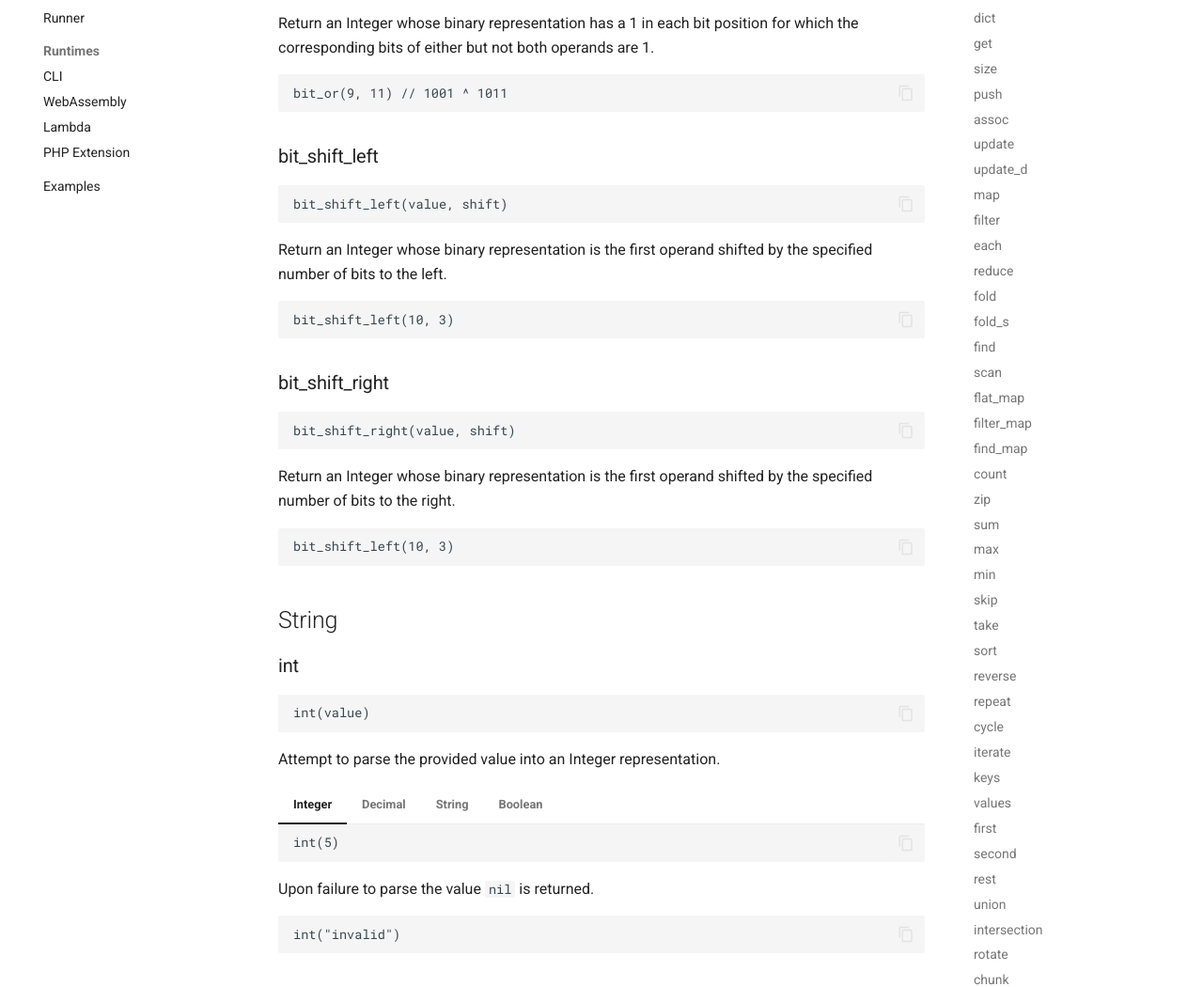
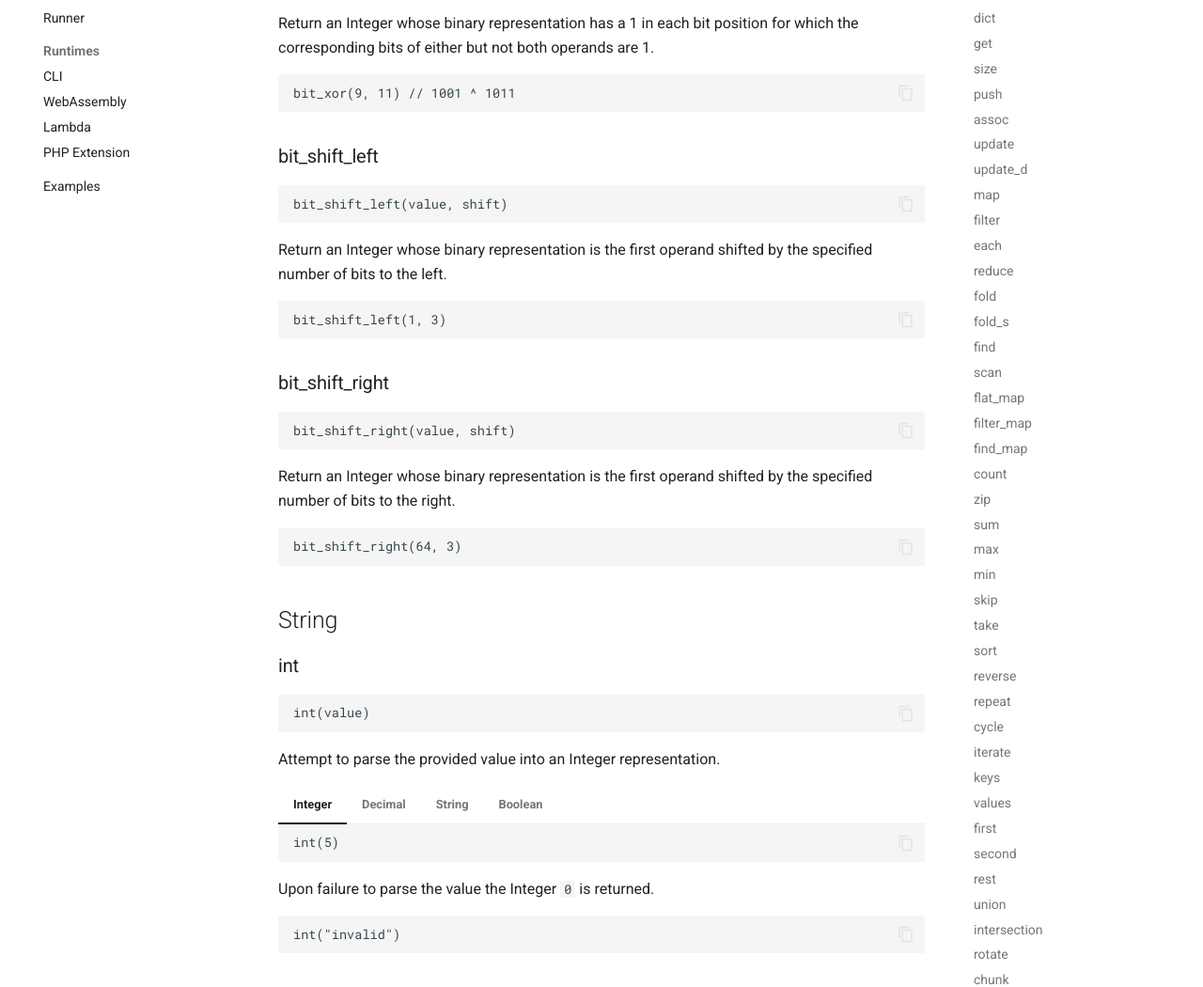
Before and after one commit to eddmann/santa-lang-rs, an MkDocs documentation site: the page built from docs/builtins.md, in a window 1280 px wide and 1400 px high, scrolled down 16227 px. Shown: the part 170-1220 px from the top of the window at 94% size. Built offline with MkDocs 1.6.1 and Material for MkDocs 9.7.7, drawn with Linux system fonts in a browser that asks for light colours; comment, search, counter and statistics services are not loaded.

Commit message:
Small documentation fixes

````diff
--- a/docs/builtins.md
+++ b/docs/builtins.md
@@ -1916,7 +1916,7 @@ bit_xor(a, b)
 Return an Integer whose binary representation has a 1 in each bit position for which the corresponding bits of either but not both operands are 1.
 
 ```santa
-bit_or(9, 11) // 1001 ^ 1011
+bit_xor(9, 11) // 1001 ^ 1011
 ```
 
 ### bit_shift_left
@@ -1928,7 +1928,7 @@ bit_shift_left(value, shift)
 Return an Integer whose binary representation is the first operand shifted by the specified number of bits to the left.
 
 ```santa
-bit_shift_left(10, 3)
+bit_shift_left(1, 3)
 ```
 
 ### bit_shift_right
@@ -1940,7 +1940,7 @@ bit_shift_right(value, shift)
 Return an Integer whose binary representation is the first operand shifted by the specified number of bits to the right.
 
 ```santa
-bit_shift_left(10, 3)
+bit_shift_right(64, 3)
 ```
 
 ## String
@@ -1977,7 +1977,7 @@ Attempt to parse the provided value into an Integer representation.
     int(true)
     ```
 
-Upon failure to parse the value `nil` is returned.
+Upon failure to parse the value the Integer `0` is returned.
 
 ```santa
 int("invalid")
````
